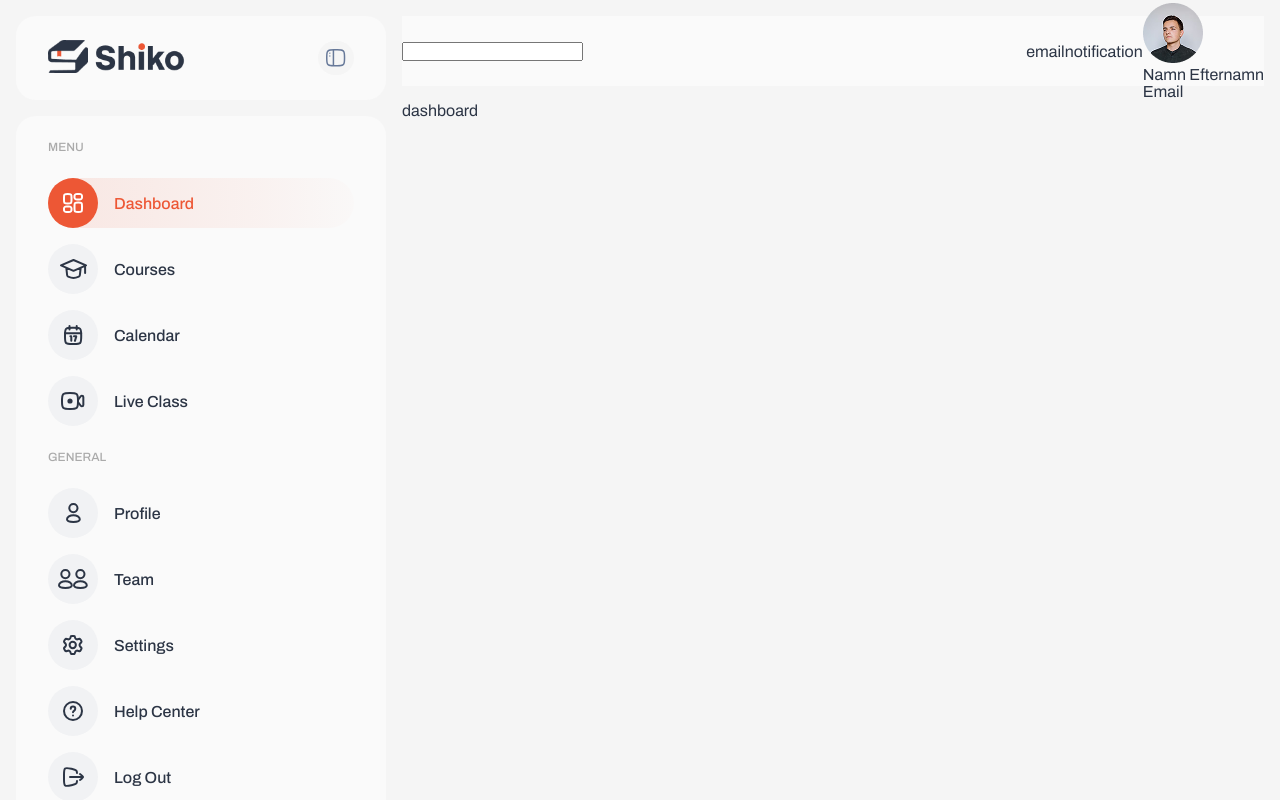
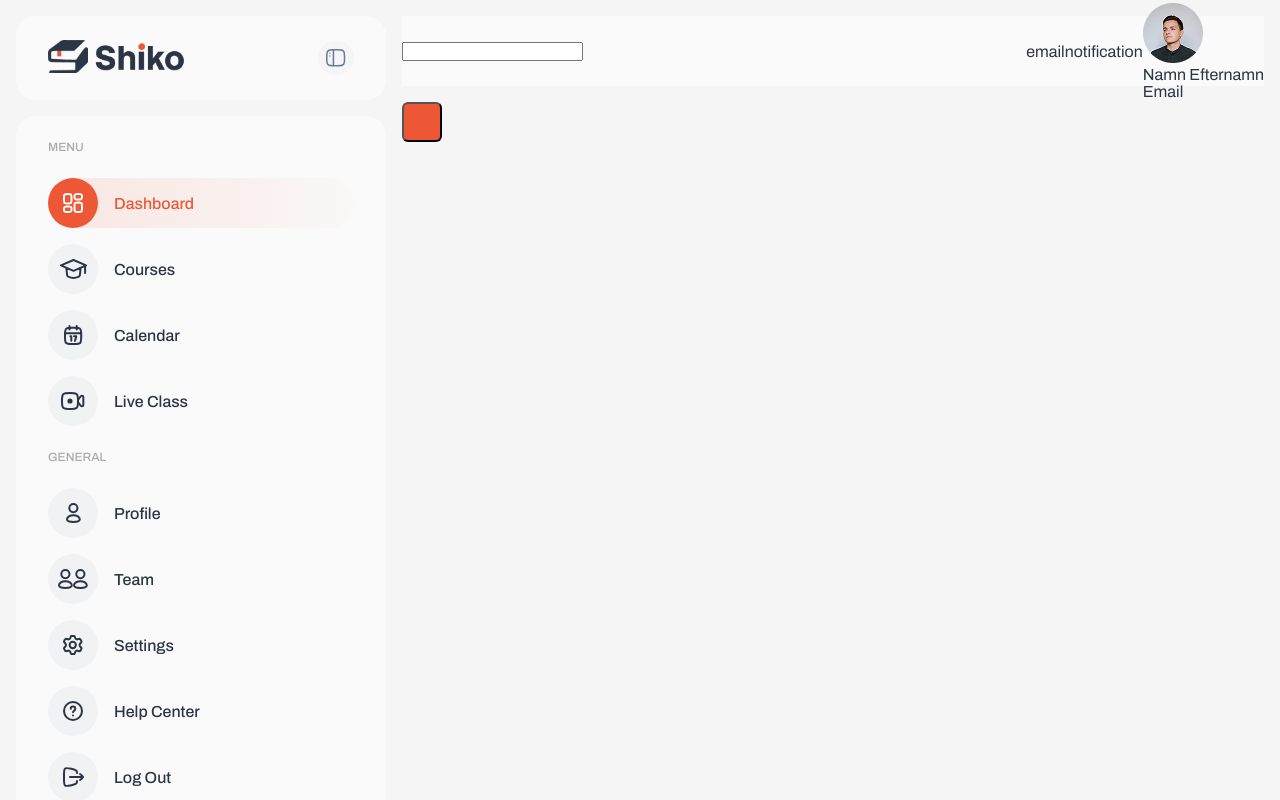
Before and after one commit to lms-cms25/frontend, a Next.js app: page /dashboard in a window 1280 px wide. Shown: the top 800 px of the page. Built offline with nearby package versions, Linux system fonts and the light colour scheme.

Commit message:
moved all css files to a css folder outside of app.

```diff
--- a/src/app/(app)/dashboard/page.tsx
+++ b/src/app/(app)/dashboard/page.tsx
@@ -1,8 +1,11 @@
+import { ProfileIcon } from "@/app/assets"
 
 
 const page = () => {
   return (
-    <div>dashboard</div>
+    <div>
+        <button className="primary-btn btn-s"></button>
+    </div>
   )
 }
 
--- a/src/app/assets/index.ts
+++ b/src/app/assets/index.ts
@@ -13,7 +13,6 @@ import SidebarIcon from "./icons/sidebar-icon.svg";
 import logoBookIcon from "./images/logo-book.png";
 import logoShikoIcon from "./images/logo-shiko.png";
 import notFoundImg from "./images/not-found.png";
-import rectangle from "./images/Rectangle.png"
 import profileImg from "./images/profile-image.png"
 import liveClassImg from "./images/live-class.png"
 
@@ -30,7 +29,6 @@ export {
   ProfileIcon,
   SettingsIcon,
   SidebarIcon,
-  rectangle,
   profileImg,
   liveClassImg
 };
--- a/src/app/layout.tsx
+++ b/src/app/layout.tsx
@@ -1,7 +1,8 @@
 import type { Metadata } from "next";
 import { Archivo } from "next/font/google";
-import "./globals.css";
-import "./theme.css";
+import "../css/globals.css"
+import "../css/theme.css"
+import "../css/buttons/buttons.css"
 
 const archivo = Archivo({
   subsets: ["latin"],
--- /dev/null
+++ b/src/css/buttons/buttons.css
@@ -0,0 +1,3 @@
+.primary-btn{
+    background-color: var(--button-primary-background);
+}
--- a/src/app/globals.css
+++ b/src/css/globals.css
@@ -155,7 +155,7 @@ a {
 .sidebar-download-app {
   /* margin-top: auto; */
   margin-top: 2rem;
-  background-image: url("./assets/images/Rectangle.png");
+  background-image: url("../app/assets/images/rectangle.png");
   width: 100%;
   height: 148px;
   border-radius: var(--radius-xl);
--- a/src/app/theme.css
+++ b/src/css/theme.css
@@ -135,6 +135,9 @@
     --radius-xl: 1.25rem;    /* 20px */
     --radius-2xl: 1.5rem;    /* 24px */
     --radius-pill: 999px;
+    --radius-btn-s: var(--radius-sm);
+    --radius-btn-m: calc(var(--radius-sm) + 2px);
+    --radius-btn-l: var(--radius-md);
 
     /* Shadows */
     --shadow-xs: 0 1px 2px rgba(0, 0, 0, 0.04);
```
